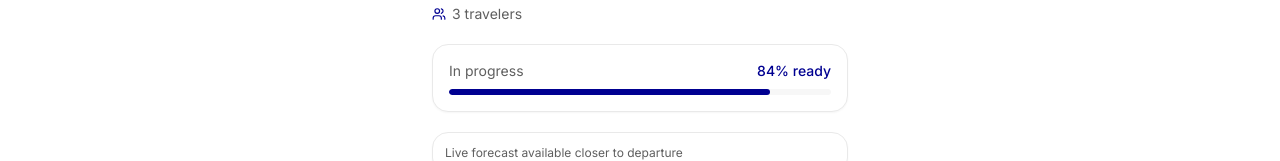
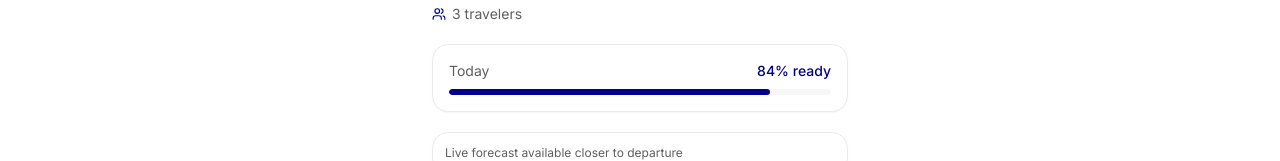
Before and after one commit to rosiecleansllc-byte/Trip-OS, a React (Vite) app: page /overview in a window 1280 px wide. Shown: the part 456-617 px from the top of the page. Built offline with nearby package versions, Linux system fonts and the light colour scheme.

Commit message:
Align overview with Get Ready Today Remember hierarchy

```diff
--- a/src/pages/Overview.tsx
+++ b/src/pages/Overview.tsx
@@ -96,9 +96,9 @@ export function Overview({ trip }: { trip: Trip }) {
           <div className="flex items-center justify-between">
             <p className="text-sm text-ink-soft">
               {phase === 'active'
-                ? 'In progress'
+                ? 'Today'
                 : phase === 'post'
-                  ? 'Completed'
+                  ? 'Remember'
                   : countdown > 0
                     ? `${countdown} day${countdown === 1 ? '' : 's'} away`
                     : 'Today'}
```
